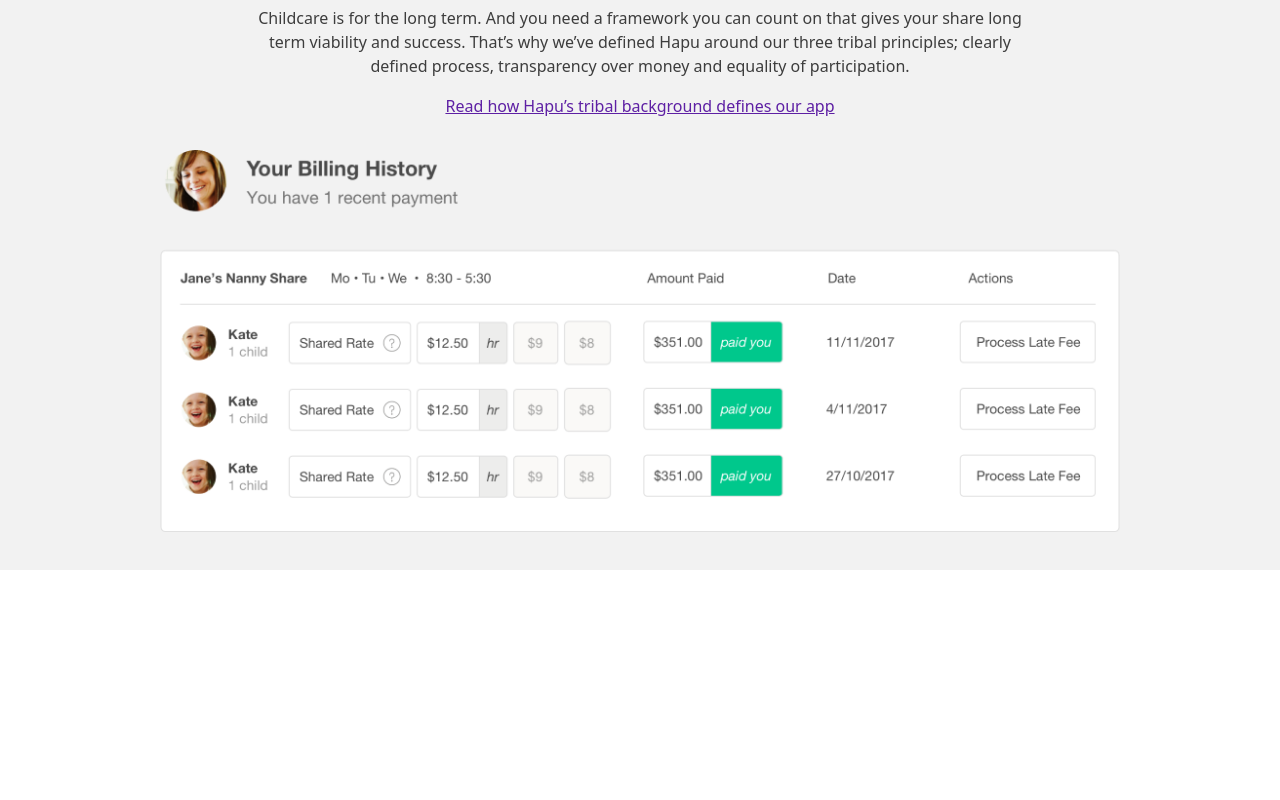
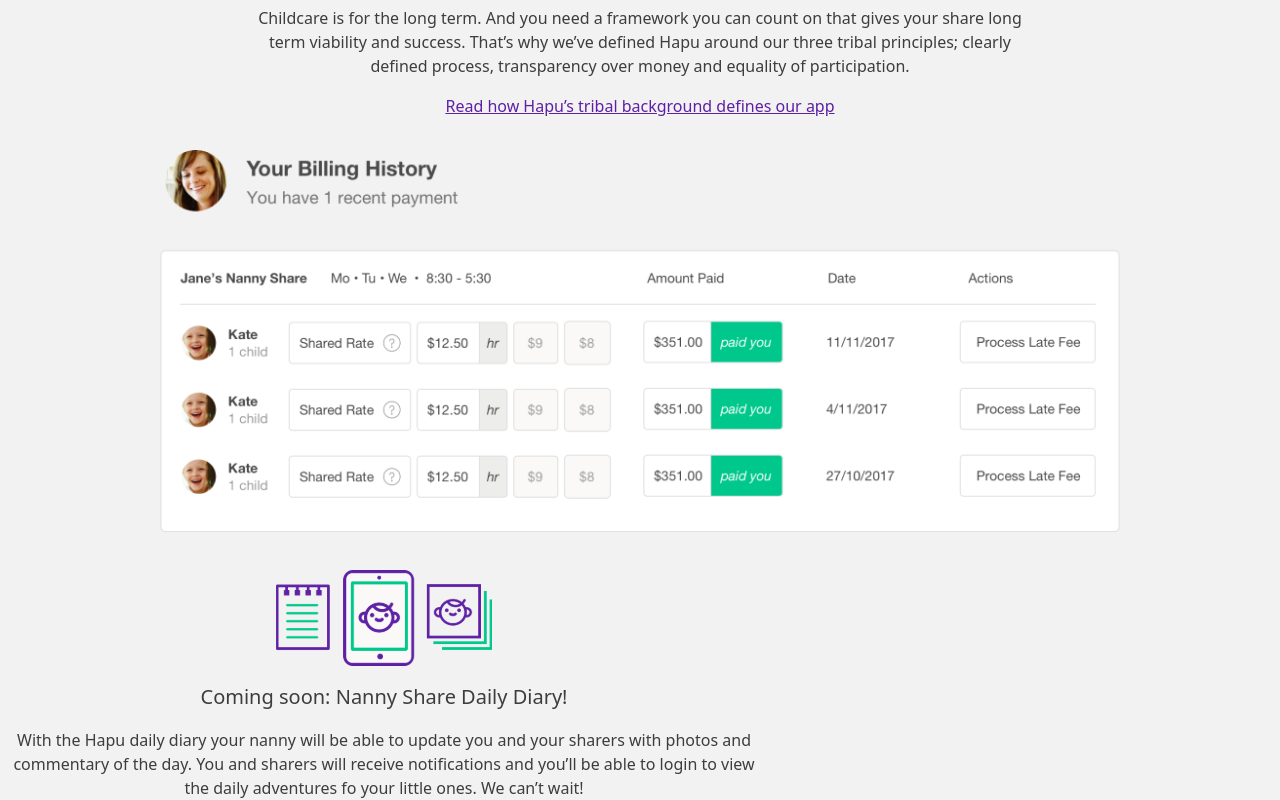
Before and after one commit to Jhenri-silva/jungledevs-frontend-challenge, a Next.js app: page / in a window 1280 px wide. Shown: the part 1637-2437 px from the top of the page. Before the commit the page ends 2207 px from the top, so only its background shows below. Built offline with nearby package versions, Linux system fonts and the light colour scheme.

Commit message:
add comming soon section

```diff
--- /dev/null
+++ b/src/components/feature/comingSoonSection.tsx
@@ -0,0 +1,17 @@
+import imageSection5 from "@/assets/imageSection5.svg";
+import Image from "next/image";
+import { AppConfig } from "@/utils/AppConfig";
+
+export default function comingSoonSection() {
+  return (
+    <section className="grid grid-row-auto gap-4 text-center max-w-3xl">
+      <Image src={imageSection5} />
+      <h2 className="font-medium text-gray-title">
+        {AppConfig.coming_soon_title}
+      </h2>
+      <span className="text-gray-title">
+        {AppConfig.coming_soon_description}
+      </span>
+    </section>
+  );
+}
--- a/src/components/feature/index.tsx
+++ b/src/components/feature/index.tsx
@@ -3,6 +3,7 @@
 import MainSection from "./mainSection";
 import PaymentSection from "./paymentSection";
 import FurtherInfoSection from "./furtherInfoSection";
+import ComingSoonSection from "./comingSoonSection";
 
 export default function Feature() {
   return (
@@ -19,6 +20,9 @@
       <article>
         <FurtherInfoSection />
       </article>
+      <article>
+        <ComingSoonSection />
+      </article>
     </main>
   );
 }
--- a/src/components/textFieldInput/index.tsx
+++ b/src/components/textFieldInput/index.tsx
@@ -1,7 +1,7 @@
 export default function TextField(props: any) {
   return (
     <input
-      class="shadow appearance-none border rounded w-full py-2 px-3 text-gray-700 leading-tight focus:outline-none focus:shadow-outline"
+      className="shadow appearance-none border rounded w-full py-2 px-3 text-gray-700 leading-tight focus:outline-none focus:shadow-outline"
       {...props}
     />
   );
```
